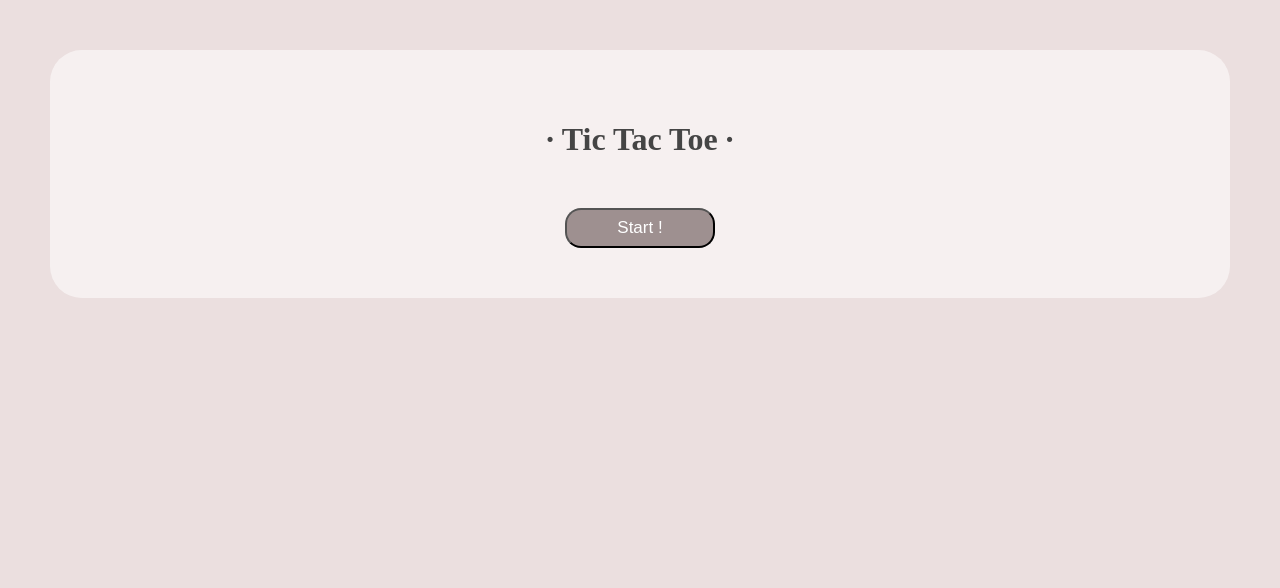
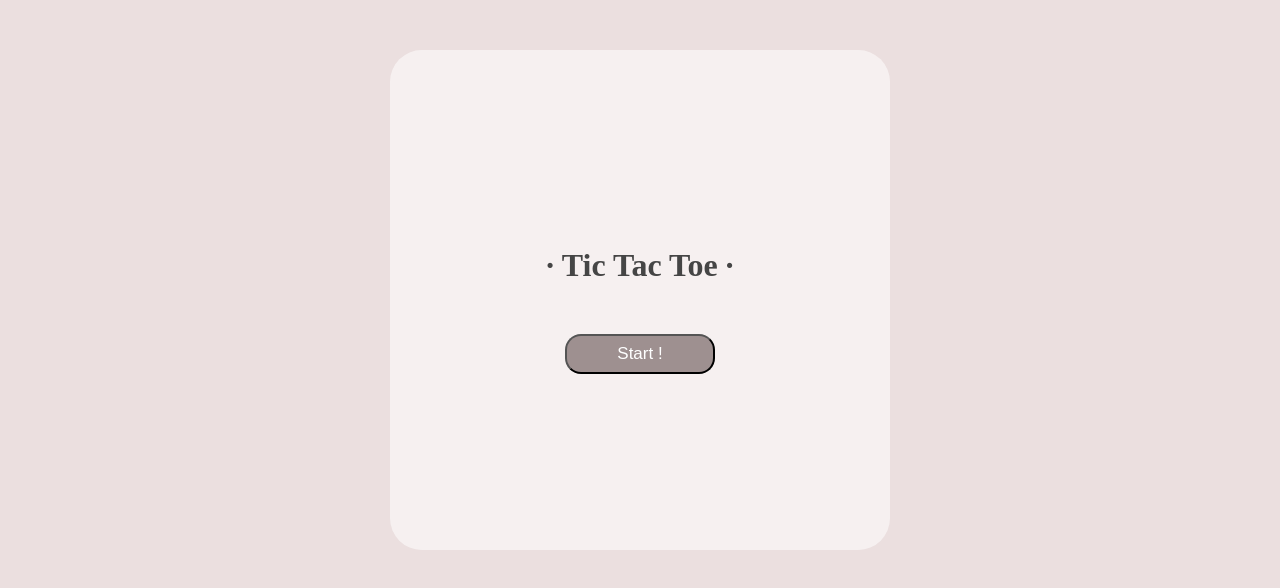
Before and after one commit to mayso1013/tictactoe, a plain HTML site: page index.html in a window 1280 px wide. Drawn offline with Linux system fonts and the light colour scheme.

Commit message:
[MODIFY] css 수정

```diff
--- a/style.css
+++ b/style.css
@@ -2,10 +2,12 @@
     box-sizing: border-box;
 }
 body {
+    max-width: 600px;
     margin: 0 auto;
     background: #ebdfdf;
 }
 .container {
+    min-height: 500px;
     margin: 50px;
     background-color: #ffffff8e;
     border-radius: 2rem;
@@ -14,6 +16,7 @@ body {
     align-items: center;
 }
 .game {
+
     text-align: center; /* 버튼의 위치가 가운데에 올수있게 작성해준다.*/
     margin: 50px;
     color: #454545;
@@ -31,6 +34,7 @@ body {
     text-align: center;
     font-size: 30px;
     color: white;
+    cursor: pointer;
 }
 .show{
     display: flex;
@@ -49,4 +53,5 @@ body {
     border-radius: 1rem;
     background-color:rgba(121, 104, 104, 0.7);
     color: #ffffff;
+    cursor: pointer;
 }
```
